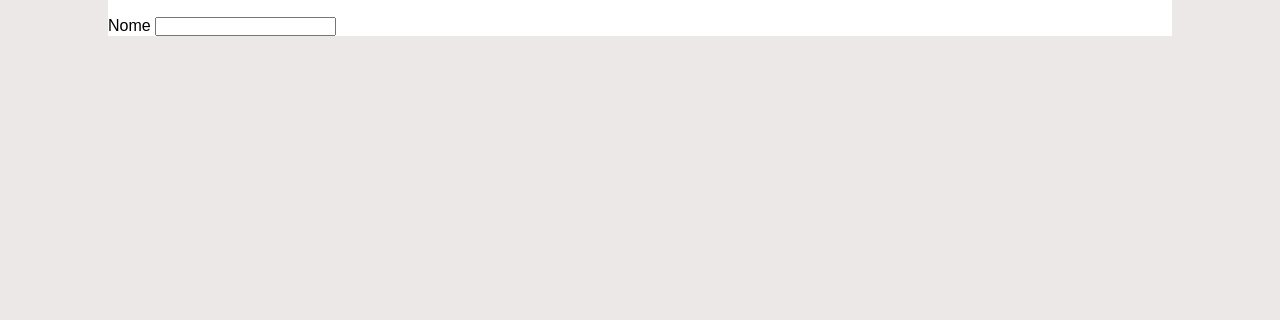
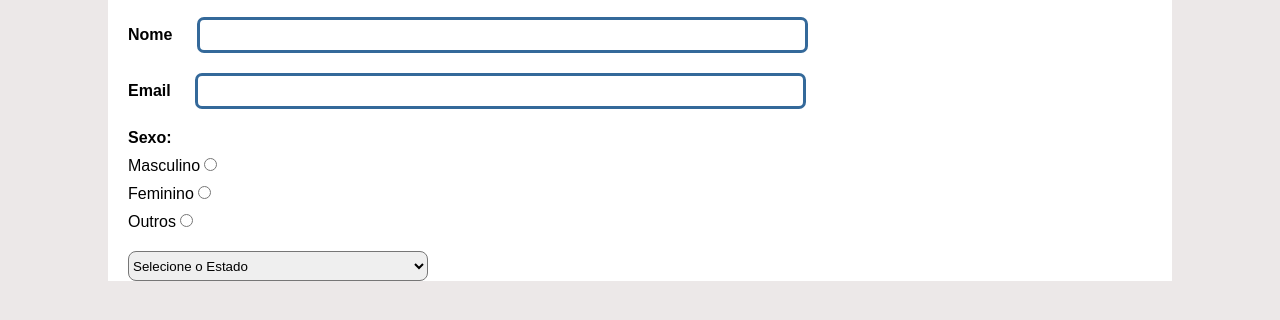
Before and after one commit to giovannacvitman/mobile-web, a plain HTML site: page site-front/contatos.html in a window 1280 px wide. Shown: the part 276-596 px from the top of the page. Drawn offline with Linux system fonts and the light colour scheme.

Commit message:
Adicionando opções na Pagina Contatos

```diff
--- a/site-front/contatos.html
+++ b/site-front/contatos.html
@@ -43,7 +43,35 @@
         <form>
             <article class="form-group">
                 <label for="nome">Nome</label>
-                <input type="text" id="nome"
+                <input type="text" id="nome">
+            </article>
+
+            <article class="form-group">
+                <label for="email">Email</label>
+                <input type="text" id="email">
+            </article>
+
+            <article class="form-group-sexo">
+                <strong>Sexo: </strong>
+                <br>
+                <label for="mac">Masculino</label>
+                <input type="radio" name="sexo" id="masc">
+                <br>
+                <label for="fem">Feminino</label>
+                <input type="radio" name="sexo" id="fem">
+                <br>
+                <label for="outros">Outros</label>
+                <input type="radio" name="sexo" id="outros">
+            </article>
+
+            <article class="form-group select">
+                <select>
+                    <option>Selecione o Estado</option>
+                    <option value="sp">SP</option>
+                    <option value="rj">RJ</option>
+                    <option value="mg">MG</option>
+                    <option value="outros">Outros</option>
+                </select>
             </article>
         </form>
     </main>
--- a/site-front/css/general.css
+++ b/site-front/css/general.css
@@ -299,3 +299,40 @@ margin-left: 10px;
     color: rgb(177, 44, 44);
     font-family: 'Franklin Gothic Medium', 'Arial Narrow', Arial, sans-serif;
 }
+
+form {
+    margin: 20px;
+}
+
+.form-group {
+    margin-top: 20px;
+    margin-bottom: 20px;
+}
+
+.form-group select {
+    height: 30px;
+    width: 100%;
+    max-width: 300px;
+    border-radius: 8px;
+}
+
+.form-group label {
+    font-weight: bold;
+    display: inline-block;
+    margin-right: 20px;
+}
+
+.form-group input {
+    width: 100%;
+    max-width: 600px;
+    height: 30px;
+    border: 3px solid #34699A;
+    outline: none;
+    padding-left: 5px;
+    border-radius: 7px;
+}
+
+.form-group-sexo label {
+    display: inline-block;
+    margin-top: 10px;
+}
```
Also changed, not shown: site-front/sobre.html (+1 -1 lines).
